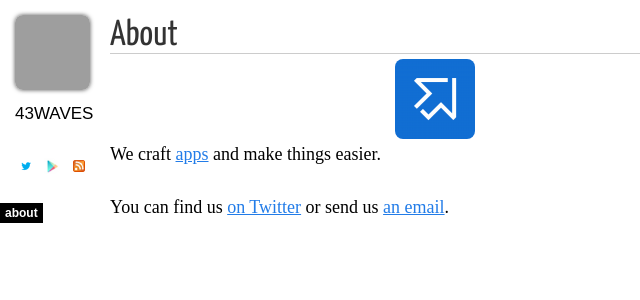
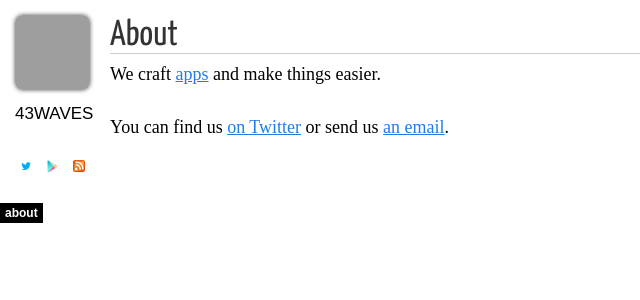
Before and after one commit to 43waves/43waves.github.io, a Jekyll site: the page built from about.html, in a window 1280 px wide. Shown: the top 300 px of the page, without its empty margins (0-640 px from the left). Built offline with Jekyll 4.4.1, drawn with Linux system fonts in a browser that asks for light colours; nearby versions of some CDN libraries; Markdown is read by kramdown in place of the engine named in the settings; grey boxes are pictures that could not be loaded.

Commit message:
Same image shall not appear together

```diff
--- a/about.html
+++ b/about.html
@@ -7,7 +7,7 @@ title: "About 43waves"
   <div id="post">
     <h1>About</h1>
 
-    <img src="/43waves-icon.png" alt="43waves" class="noclip" />
+    <!-- <img src="/43waves-icon.png" alt="43waves" class="noclip" /> -->
 
     <p>We craft <a
       href="https://play.google.com/store/apps/developer?id=43waves">apps</a> and make things easier.</p>
```
